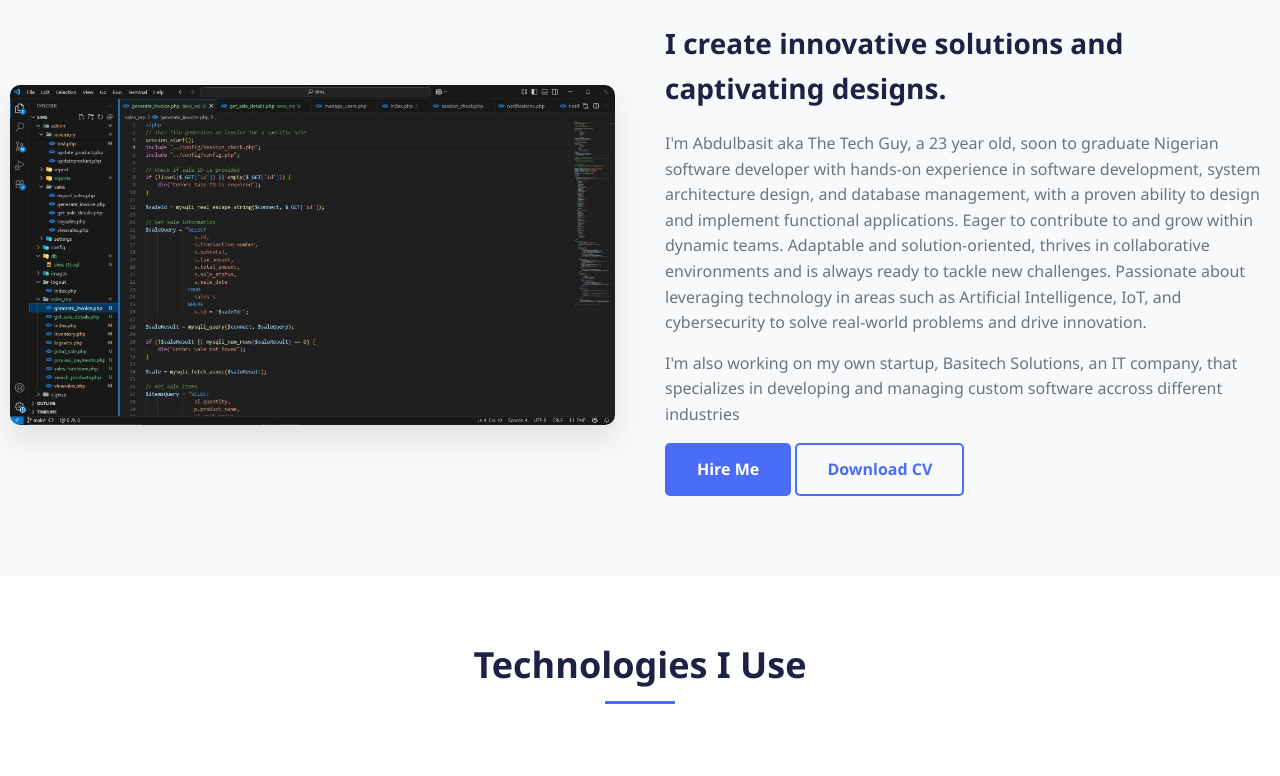
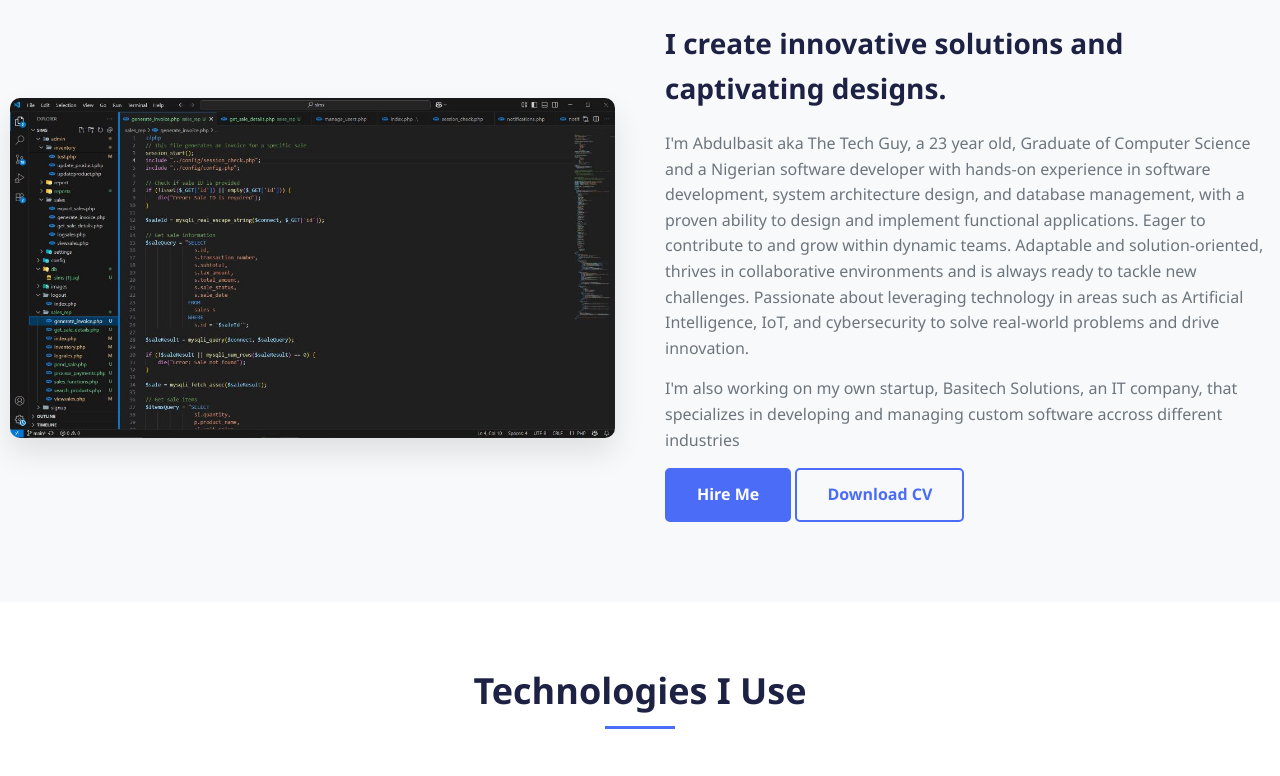
Before and after one commit to olumide1807/myportfolio, a plain HTML site: page index.html in a window 1280 px wide. Shown: the part 1120-1896 px from the top of the page. Drawn offline with Linux system fonts and the light colour scheme.

Commit message:
Changed some date

```diff
--- a/index.html
+++ b/index.html
@@ -44,7 +44,7 @@
                 </div>
                 <div class="about-text">
                     <h3>I create innovative solutions and captivating designs.</h3>
-                    <p>I'm Abdulbasit aka The Tech Guy, a 23 year old, soon to graduate Nigerian software developer with
+                    <p>I'm Abdulbasit aka The Tech Guy, a 23 year old, Graduate of Computer Science and a Nigerian software developer with
                         hands-on experience in software development, system architecture design, and database
                         management, with a proven ability to design and implement functional applications. Eager to
                         contribute to and grow within dynamic teams. Adaptable and solution-oriented, thrives in
@@ -222,23 +222,7 @@
                         </div>
                     </div>
                 </div>
-                <!-- <div class="contact-form">
-                    <form>
-                        <div class="form-group">
-                            <label for="name">Your Name</label>
-                            <input type="text" id="name" placeholder="Enter your name">
-                        </div>
-                        <div class="form-group">
-                            <label for="email">Your Email</label>
-                            <input type="email" id="email" placeholder="Enter your email">
-                        </div>
-                        <div class="form-group">
-                            <label for="message">Your Message</label>
-                            <textarea id="message" placeholder="Enter your message"></textarea>
-                        </div>
-                        <button type="submit" class="btn">Send Message</button>
-                    </form>
-                </div> -->
+
                 <div class="contact-form">
                     <form id="contactForm">
                         <div class="form-group">
```
